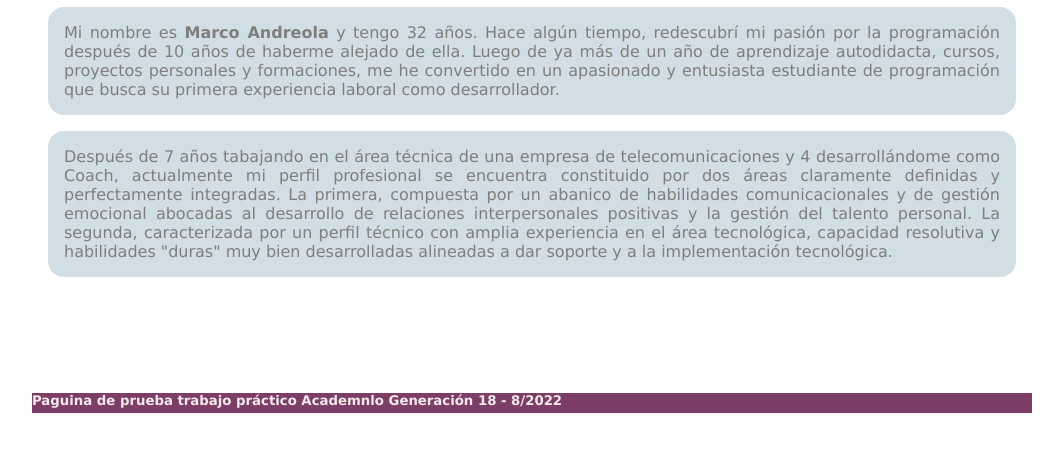
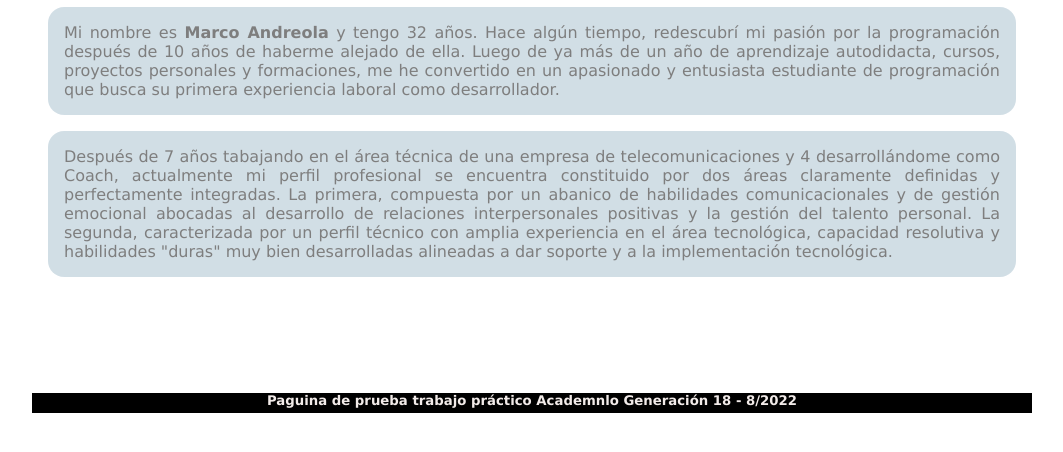
Before and after one commit to Mandreol/Blog-Persona, a plain HTML site: page index.html in a window 1280 px wide. Shown: the part 228-680 px from the top of the page, without its empty margins (108-1171 px from the left). Drawn offline with Linux system fonts and the light colour scheme.

Commit message:
arreglo de clases

```diff
--- a/style/style.css
+++ b/style/style.css
@@ -68,12 +68,17 @@ p {
 	text-align: justify;
 	opacity: 0.5;
 }
+.datos_personales ul li th {
+	font-size: 3rem;
+}
 footer {
+	display: flex;
 	position: sticky;
 	bottom: 0;
 	height: 20px;
-	background-color: #7c3e66;
+	background-color: black;
 	color: var(--white);
+	justify-content: center;
 }
 .principal_header {
 	position: relative;
```
